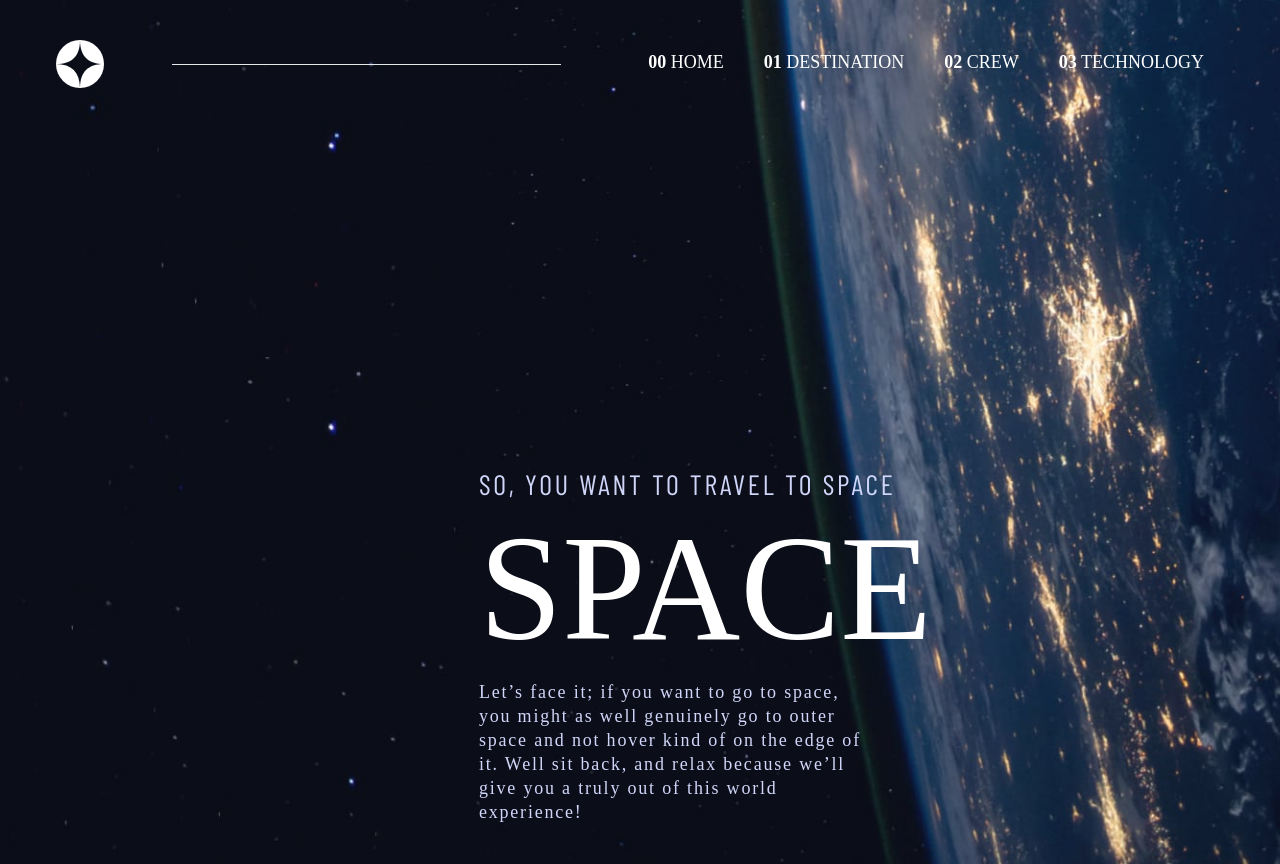
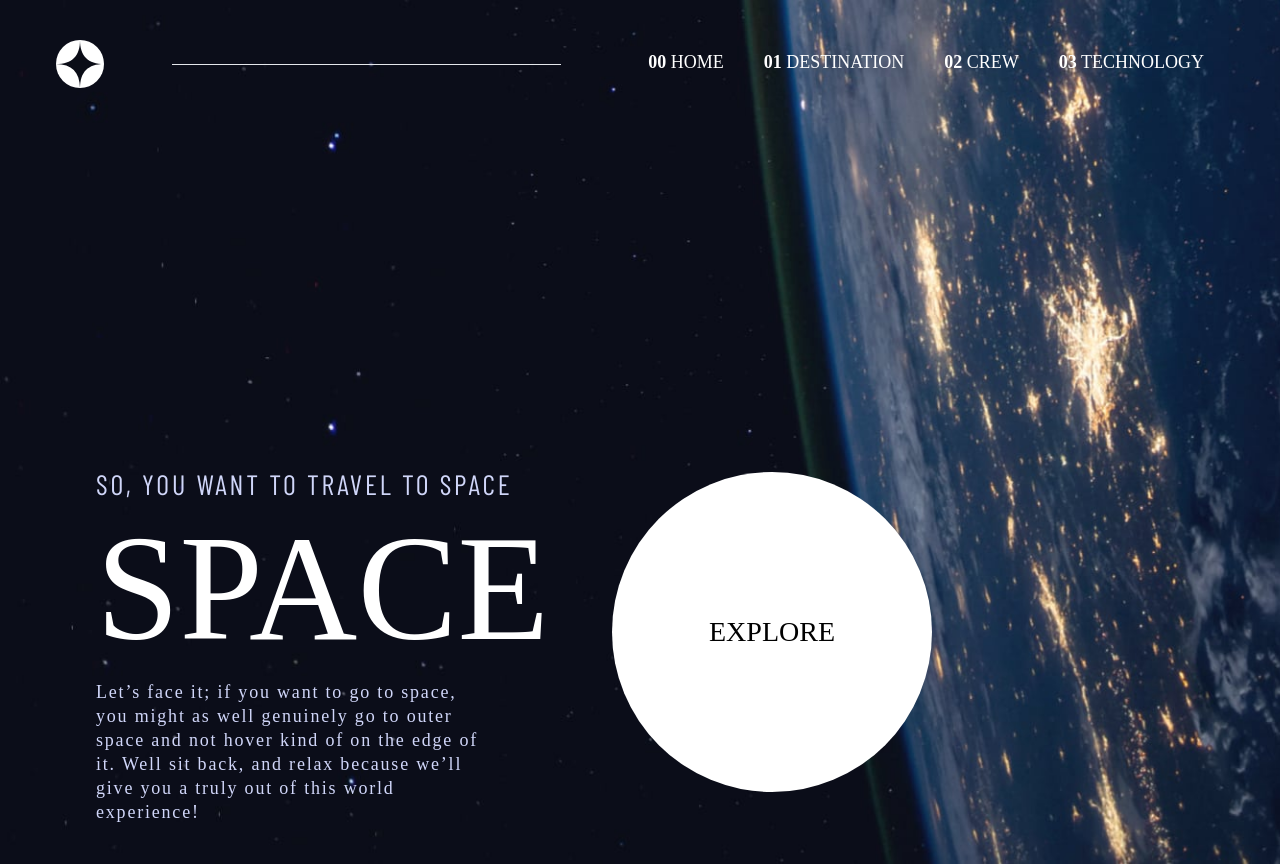
Before and after one commit to dcruz1990/space-tourism-challenge, a React (Vite) app: page / in a window 1280 px wide. Built offline with nearby package versions, Linux system fonts and the light colour scheme; a web font is replaced by a local one.

Commit message:
Add button basic

```diff
--- a/src/App.tsx
+++ b/src/App.tsx
@@ -5,8 +5,8 @@ export const App = () => {
   return (
     <div>
       <Navbar />
-      <div className="w-9/12 mt-96 flex">
-        <div className="ml-auto">
+      <div className="w-9/12 mt-96 flex justify-between">
+        <div className="ml-10">
           <h3 className="uppercase font-barlot text-heading5 text-secondary leading-35 tracking-widest">
             So, you want to travel to space
           </h3>
@@ -20,7 +20,12 @@ export const App = () => {
             world experience!
           </p>
         </div>
-        <div id="button"></div>
+        <div
+          id="button"
+          className="bg-ffffff text-black text-heading5 cursor-pointer hover:border-white border-10 hover:border-8 rounded-full w-80 h-80 uppercase flex items-center justify-center"
+        >
+          <p className="bottom-2 left-0">Explore</p>
+        </div>
       </div>
     </div>
   );
```
